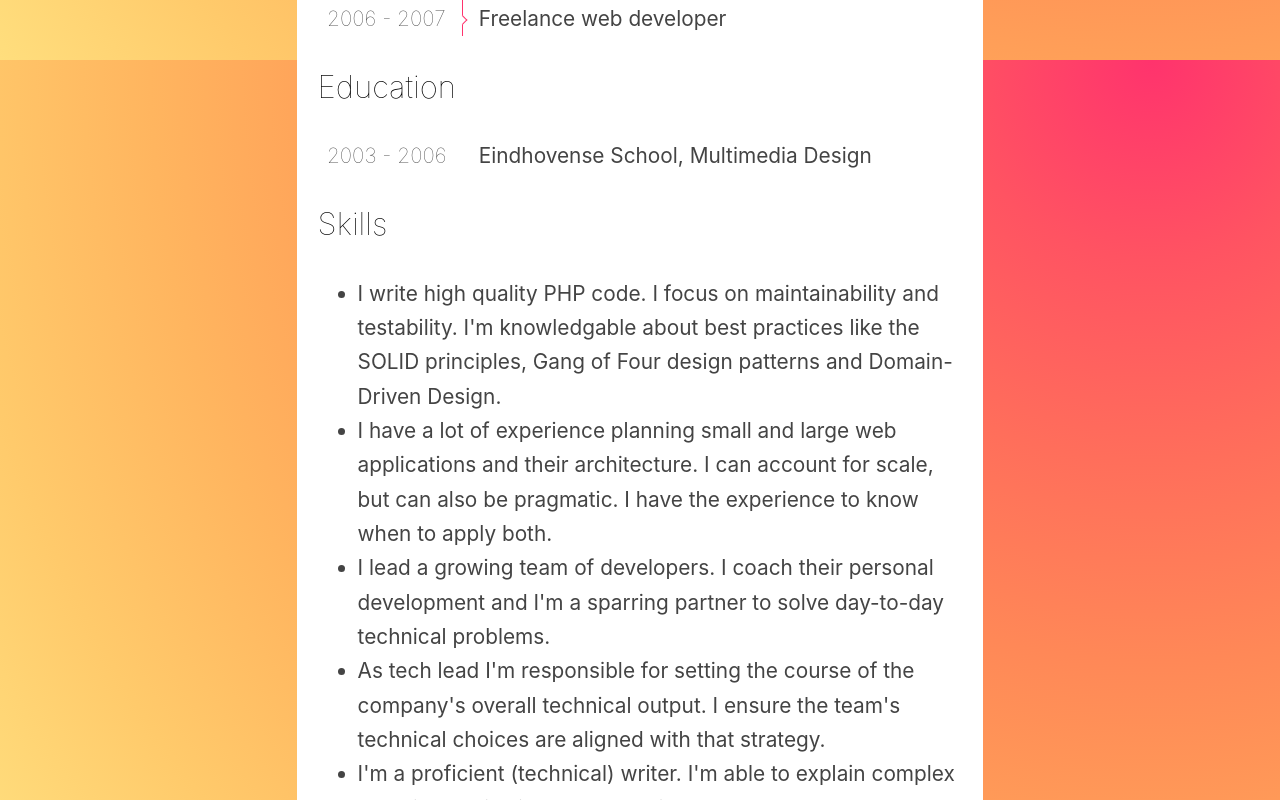
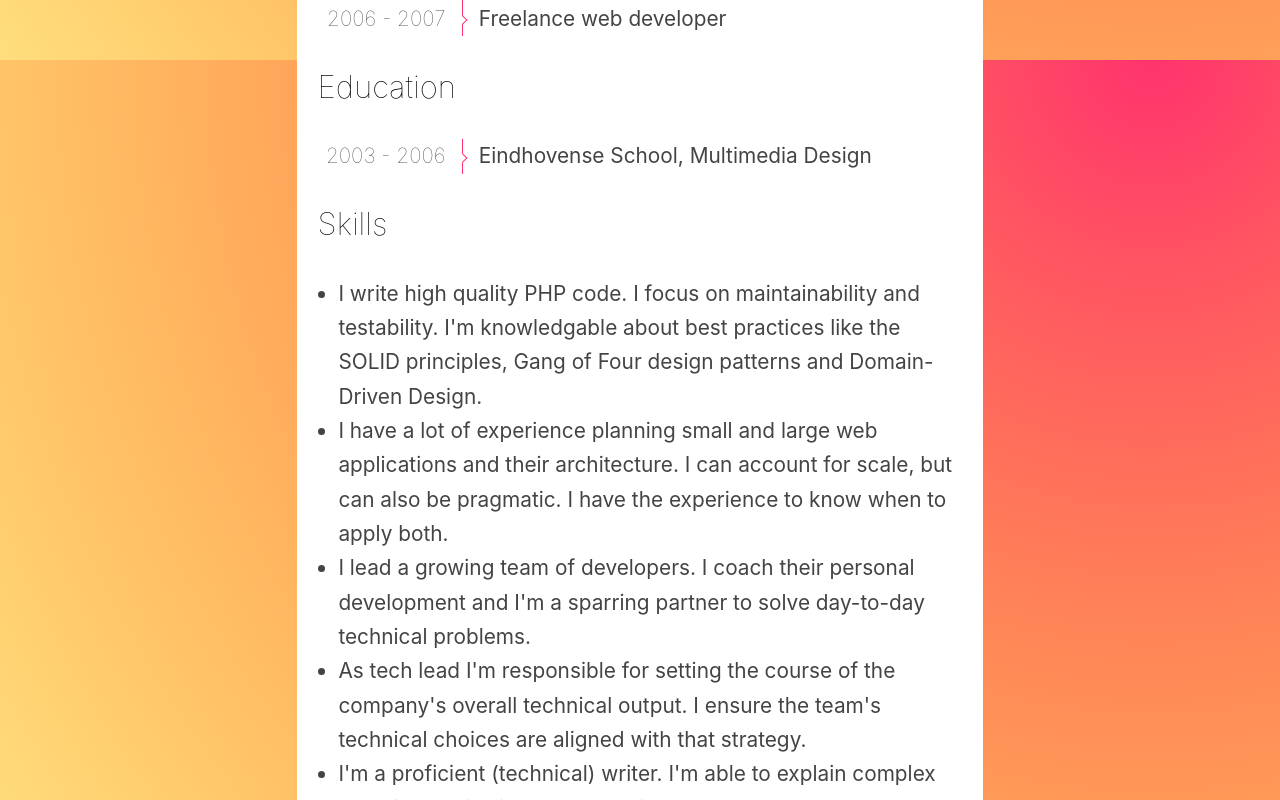
Before and after one commit to harmenjanssen/whatstyle, a Next.js app: page /cv in a window 1280 px wide. Shown: the part 740-1540 px from the top of the page. Built offline with nearby package versions, Linux system fonts and the light colour scheme.

Commit message:
Improve small-screen styles

```diff
--- a/pages/cv.tsx
+++ b/pages/cv.tsx
@@ -8,7 +8,7 @@ const CvPage = () => (
 
     <img src="/images/harmen.jpeg" alt="Harmen Janssen" className="my-face" />
 
-    <dl className="horizontal-dl">
+    <dl>
       <dt>Name</dt>
       <dd>Harmen Janssen</dd>
 
@@ -21,7 +21,7 @@ const CvPage = () => (
 
     <h2>Work experience</h2>
 
-    <dl className="horizontal-dl work-experience">
+    <dl className="work-experience">
       <dt>2021 +</dt>
       <dd>
         <span className="work-experience__role">Tech lead</span>{" "}
@@ -51,7 +51,7 @@ const CvPage = () => (
 
     <h2>Education</h2>
 
-    <dl className="horizontal-dl">
+    <dl>
       <dt>2003 - 2006</dt>
       <dd>Eindhovense School, Multimedia Design</dd>
     </dl>
--- a/styles/globals.css
+++ b/styles/globals.css
@@ -139,6 +139,11 @@ blockquote ul {
   padding: 0;
 }
 
+ul {
+  margin-left: 0;
+  padding-left: 1em;
+}
+
 .attention {
   padding: 0.5em;
   border-left: 1px solid var(--body-color);
@@ -241,42 +246,42 @@ time {
 /**
  * CV
  */
-.horizontal-dl {
-  display: flex;
-  flex-flow: row wrap;
+dl {
   padding: 0;
   list-style: none;
 }
 
-.horizontal-dl dt {
+dt {
   position: relative;
   margin-right: 2.5%;
   padding-right: 2.5%;
   flex-basis: 22.5%;
-  text-align: right;
   font-weight: lighter;
   text-transform: lowercase;
 }
 
-.horizontal-dl dd {
+dd {
   margin: 0 0 0.5em;
   flex-basis: 70%;
   flex-grow: 1;
 }
 
-.horizontal-dl dd:last-child {
+dd:last-child {
   margin-bottom: 0;
 }
 
-.personalia {
+@media (min-width: 675px) {
+  dl {
     display: flex;
+    flex-flow: row wrap;
   }
-
-.work-experience dt {
+  dt {
+    text-align: right;
+  }
+  dt {
     border-right: 1px solid var(--primary-color);
   }
-
-.work-experience dt::after {
+  dt::after {
     --marker-width: 6px;
     position: absolute;
     top: 0.9em;
@@ -290,13 +295,15 @@ time {
     content: "";
     background-color: #fff;
   }
+}
 
 .work-experience__role {
-  /* font-weight: bold; */
   display: block;
 }
 
+@media (min-width: 675px) {
   .my-face {
     position: absolute;
     right: 1em;
   }
+}
```
Lines whose indentation alone changed are shown as unchanged.
